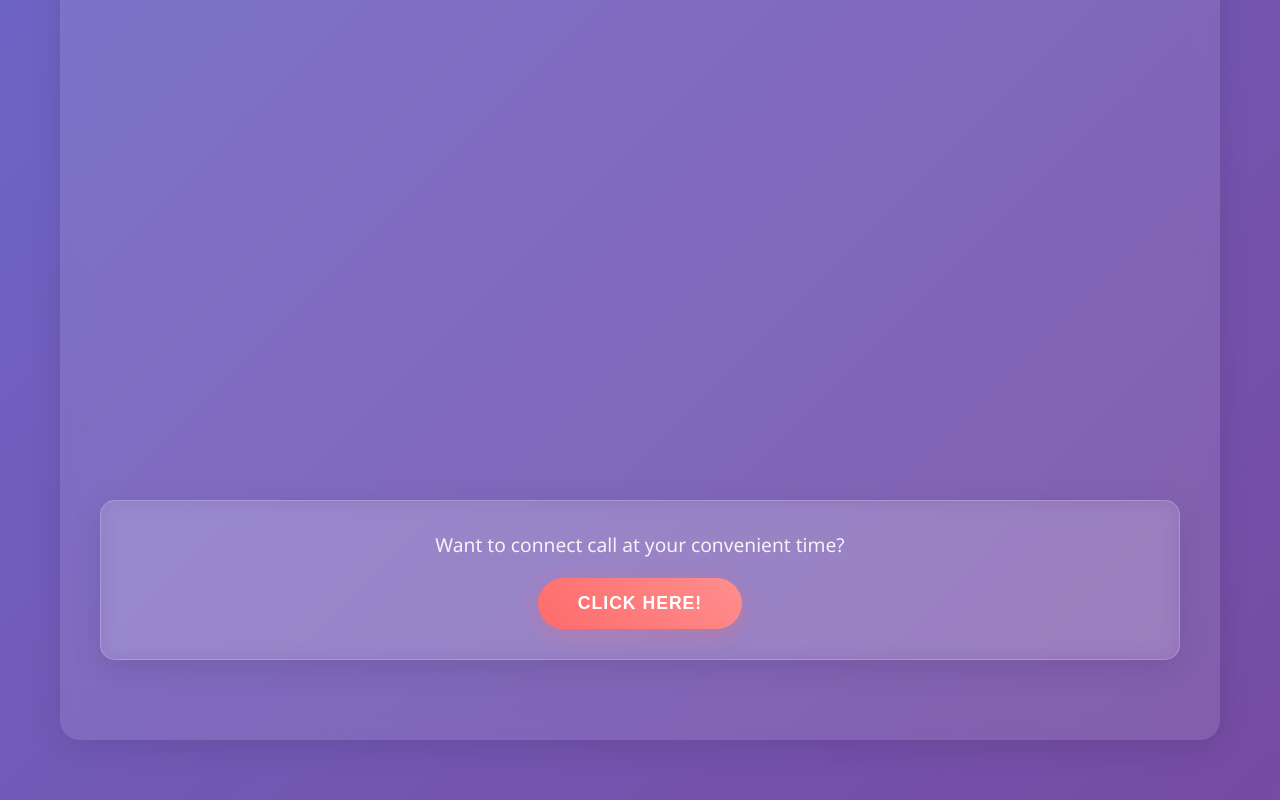
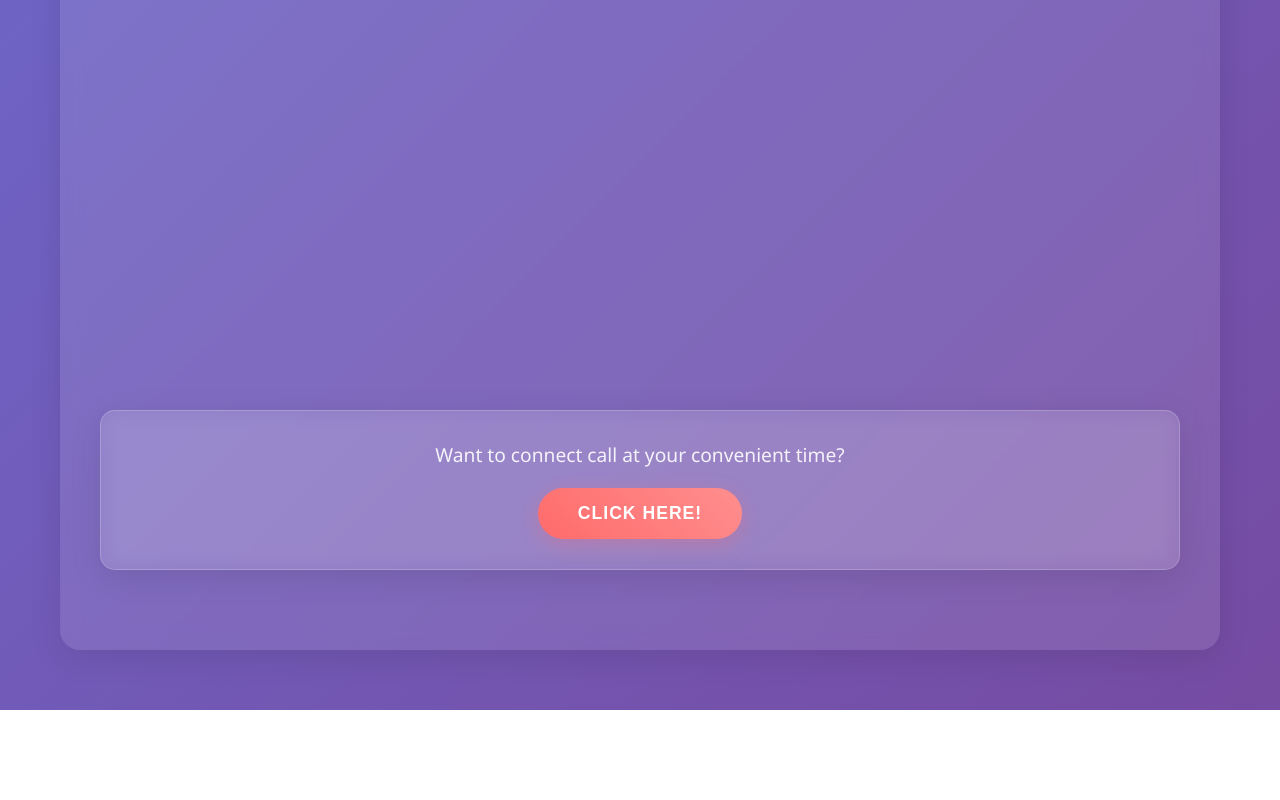
Before and after one commit to DARSHAN-RAJASHEKAR/personal-site, a plain HTML site: page index.html in a window 1280 px wide. Shown: the part 2199-2999 px from the top of the page. After the commit the page ends 2909 px from the top, so only its background shows below. Drawn offline with Linux system fonts and the light colour scheme; a script that the page names is missing.

Commit message:
desktop and mobile view final chagnes

```diff
--- a/index.html
+++ b/index.html
@@ -392,7 +392,7 @@
       /* Alternative Booking Section */
       .alternative-booking {
         text-align: center;
-        margin: 60px 40px 0 40px;
+        margin: -30px 40px 0 40px;
         padding: 30px 20px;
         background: rgba(255, 255, 255, 0.1);
         backdrop-filter: blur(10px);
```
